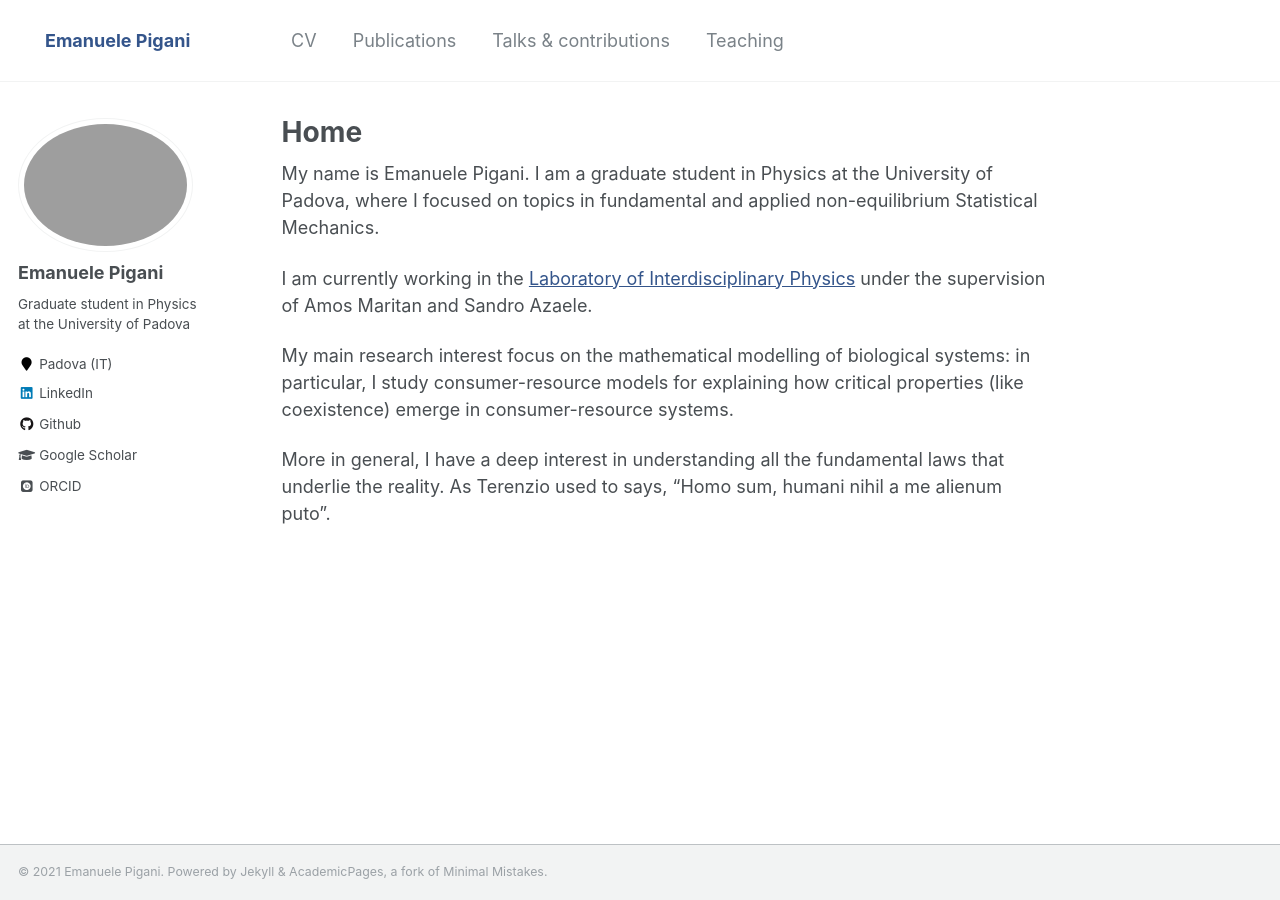
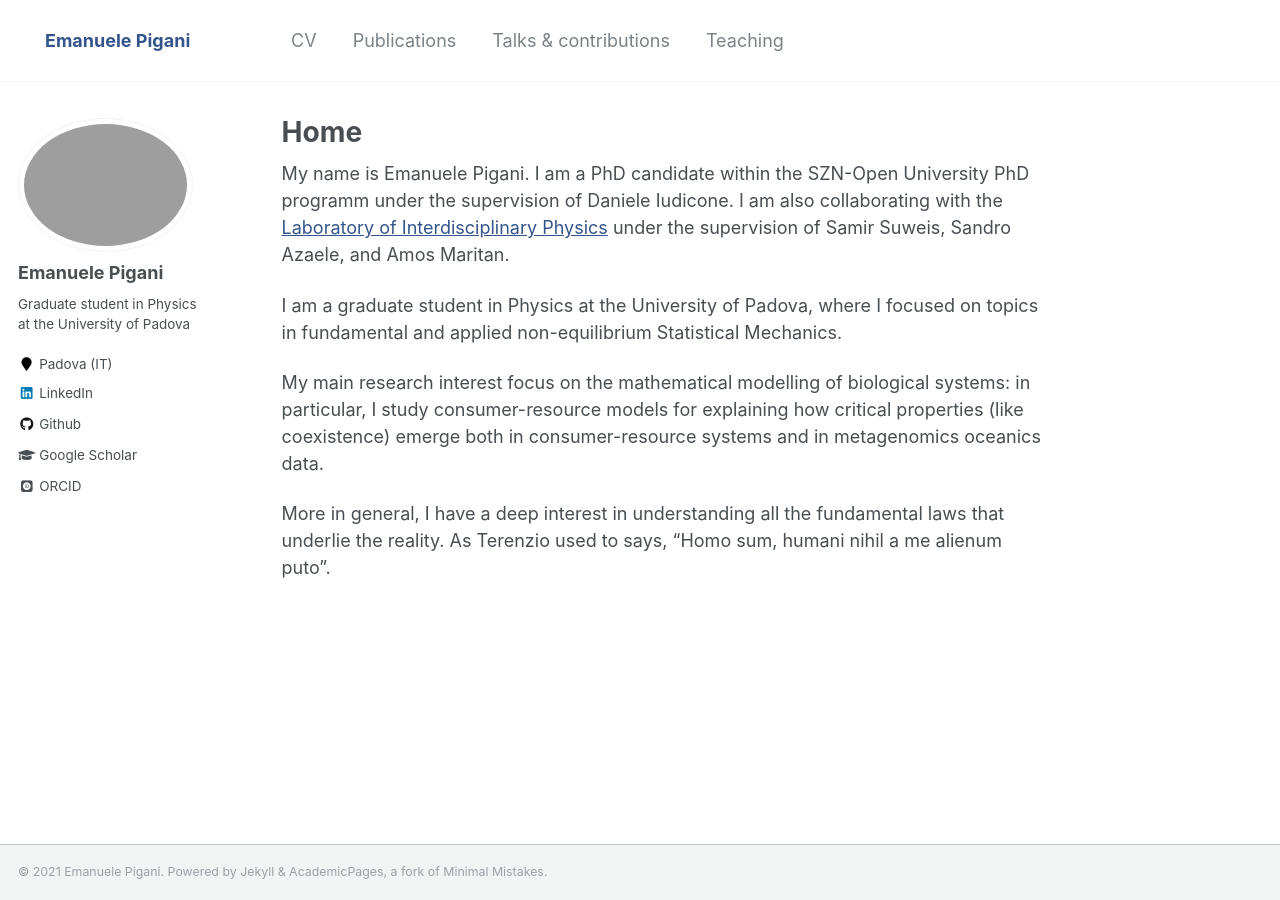
Before and after one commit to epigani/epigani.github.io, a Jekyll site: the page built from _pages/about.md, in a window 1280 px wide. Built offline with Jekyll 4.4.1, drawn with Linux system fonts in a browser that asks for light colours; some web fonts are replaced.

Commit message:
updated cv

```diff
--- a/_pages/about.md
+++ b/_pages/about.md
@@ -8,10 +8,10 @@ redirect_from:
   - /about.html
 ---
 
-My name is Emanuele Pigani. I am a graduate student in Physics at the University of Padova, where I focused on topics in fundamental and applied non-equilibrium Statistical Mechanics.
+My name is Emanuele Pigani. I am a PhD candidate within the SZN-Open University PhD programm under the supervision of Daniele Iudicone. I am also collaborating with the [Laboratory of Interdisciplinary Physics](https://liphlab.com/){:target="_blank"}<!--_--> under the supervision of Samir Suweis, Sandro Azaele, and Amos Maritan.
 
-I am currently working in the [Laboratory of Interdisciplinary Physics](https://liphlab.com/){:target="_blank"}<!--_--> under the supervision of Amos Maritan and Sandro Azaele.
+I am a graduate student in Physics at the University of Padova, where I focused on topics in fundamental and applied non-equilibrium Statistical Mechanics.
 
-My main research interest focus on the mathematical modelling of biological systems: in particular, I study consumer-resource models for explaining how critical properties (like coexistence) emerge in consumer-resource systems.
+My main research interest focus on the mathematical modelling of biological systems: in particular, I study consumer-resource models for explaining how critical properties (like coexistence) emerge both in consumer-resource systems and in metagenomics oceanics data.
 
 More in general, I have a deep interest in understanding all the fundamental laws that underlie the reality. As Terenzio used to says,  "Homo sum, humani nihil a me alienum puto”.
```
Also changed, not shown: _publications/2021-11-26-IOP.md (added, +13 -0 lines), 2 other files.
